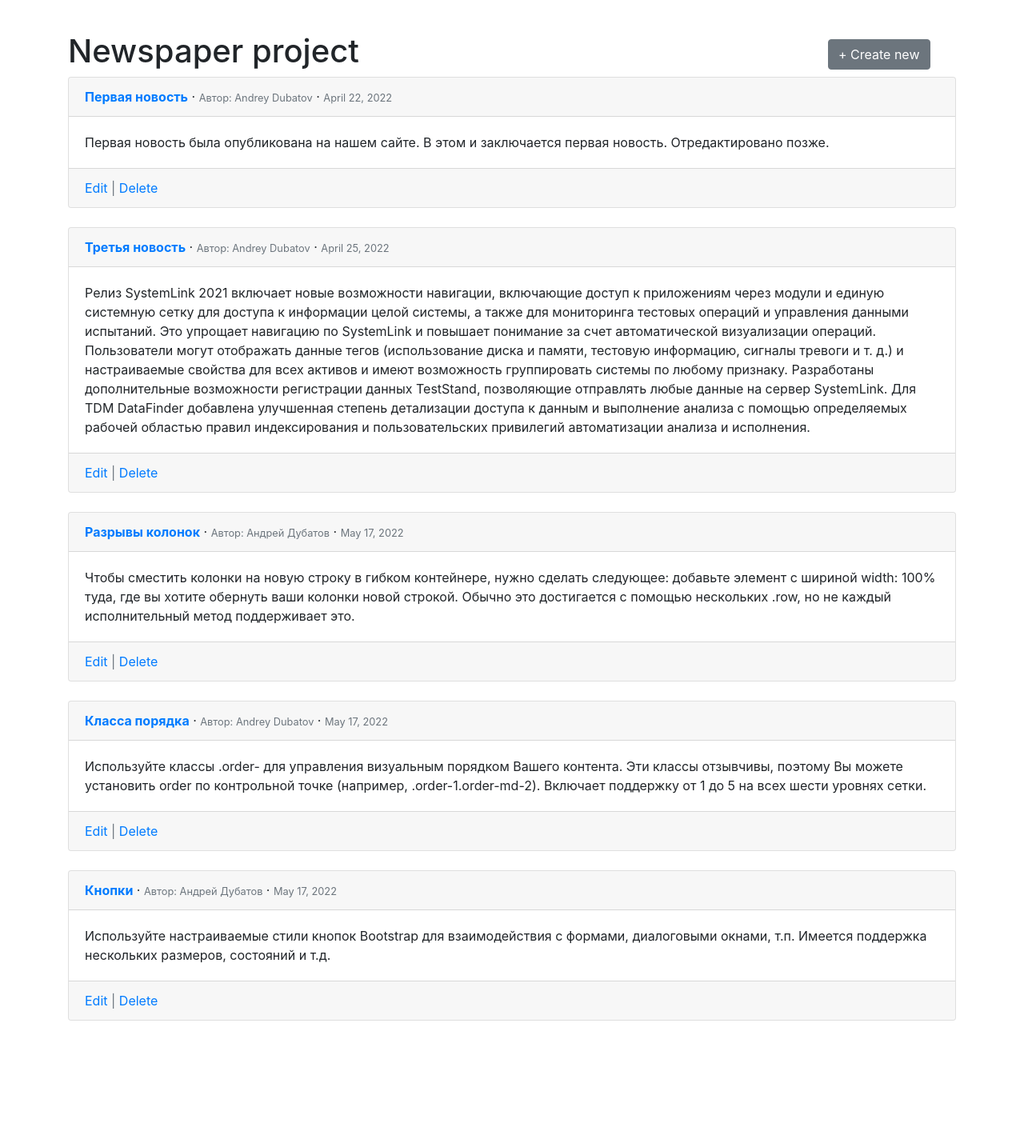
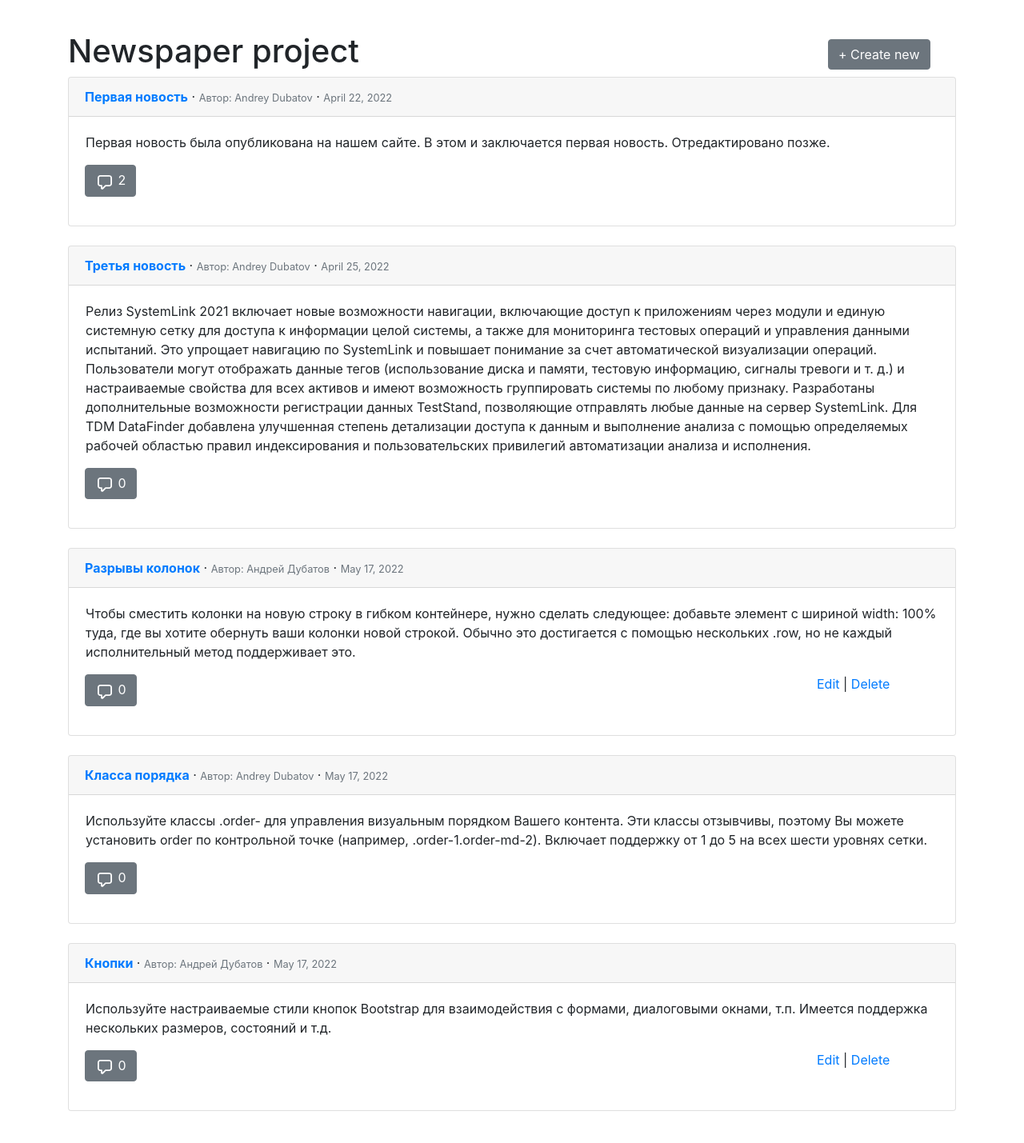
Before and after one commit to adubatov/dubatov_news, a Django app: page /news/ in a window 1280 px wide. Shown: the part 56-1485 px from the top of the page at 80% size. Before the commit the page ends 1332 px from the top, so only its background shows below. Run offline with Django 4.2, Linux system fonts and the light colour scheme; a user stored in the database is signed in; data comes from the database, SQL or seed files in the repository; both versions use the stored data as it was after the commit; some libraries are stand-ins or nearby versions.

Commit message:
Comments in news_list enhanced

```diff
--- a/news/models.py
+++ b/news/models.py
@@ -1,4 +1,5 @@
-from tkinter import CASCADE
+from datetime import datetime
+
 from django.db import models
 from django.contrib.auth import get_user_model
 from django.urls import reverse
@@ -18,14 +19,16 @@ class Article(models.Model):
         return reverse("news_detail", kwargs={"pk": self.pk})
 
 
-# class Comment(models.Model):
-#     author = models.ForeignKey(get_user_model(), on_delete=CASCADE)
-#     article = models.ForeignKey(Article, on_delete=CASCADE)
-#     comment = models.TextField(max_length=1000)
-#     pub_date = models.DateTimeField(auto_now_add=True)
 
-#     def __str__(self):
-#         return self.comment
+class Comment(models.Model):
+    author = models.ForeignKey(get_user_model(), on_delete=models.CASCADE)
+    article = models.ForeignKey(Article, on_delete=models.CASCADE, related_name = 'comments')
+    comment = models.TextField(max_length=1000)
+    pub_date = models.DateTimeField(auto_now_add=True)
 
-#     def get_absolute_url(self):
-#         return reverse("news_list", kwargs={"pk": self.pk})
+
+    def __str__(self):
+        return self.comment
+
+    def get_absolute_url(self):
+        return reverse("news_list", kwargs={"pk": self.pk})
--- a/templates/base.html
+++ b/templates/base.html
@@ -42,12 +42,16 @@ href="{% url 'password_change'%}">Change password</a> <div class="dropdown-divid
 </div>
 <!-- Optional JavaScript -->
 <!-- jQuery first, then Popper.js, then Bootstrap JS -->
-<script src="https://code.jquery.com/jquery-3.3.1.slim.min.js" integrity="sha384-q8i/X+965DzO0rT7abK41JStQIAqVgRVzpbzo5smXKp4YfRvH+8abtTE1Pi6jizo"
+
+{% comment %} <script src="https://code.jquery.com/jquery-3.3.1.slim.min.js" integrity="sha384-q8i/X+965DzO0rT7abK41JStQIAqVgRVzpbzo5smXKp4YfRvH+8abtTE1Pi6jizo"
 crossorigin="anonymous"></script>
 <script src="https://cdnjs.cloudflare.com/ajax/libs/popper.js/1.14.3/
 umd/popper.min.js" integrity="sha384-ZMP7rVo3mIykV+2+9J3UJ46jBk0WLaUAdn689aCwoqbBJiSnjAK/
 l8WvCWPIPm49"
 crossorigin="anonymous"></script>
 <script src="https://stackpath.bootstrapcdn.com/bootstrap/4.1.3/js/bootstrap.min.js" integrity="sha384-ChfqqxuZUCnJSK3+MXmPNIyE6ZbWh2IMqE241rYiqJxyMiZ6OW/JmZQ5stwEULTy"
-crossorigin="anonymous"></script>
+crossorigin="anonymous"></script> {% endcomment %}
+
+<script src="https://cdn.jsdelivr.net/npm/bootstrap@5.1.3/dist/js/bootstrap.bundle.min.js" integrity="sha384-ka7Sk0Gln4gmtz2MlQnikT1wXgYsOg+OMhuP+IlRH9sENBO0LRn5q+8nbTov4+1p" crossorigin="anonymous"></script>
+
 </body> </html>
--- a/templates/news_create.html
+++ b/templates/news_create.html
@@ -1,4 +1,6 @@
 {% extends 'base.html' %}
+
+{% load crispy_forms_tags %}
 
 {% block title %}Create news{% endblock title %}
 
@@ -6,7 +8,7 @@
 <h1>Create new article</h1>
 <form action="" method="post">
     {% csrf_token %}
-    {{ form.as_p }}
+    {{ form|crispy }}
     <button class="btn btn-info ml-2">Create</button>
 </form>
 {% endblock content %}
--- a/templates/news_list.html
+++ b/templates/news_list.html
@@ -11,23 +11,74 @@
     <div class="col-2 justify-content-end"><a class="btn btn-secondary" href="{% url 'news_create' %}">+ Create new</a></div>
     {% endif %}
 </div>
+
     {% if object_list %}
         {% for article in object_list %}
             <article class="card">
                 <div class="card-header">
                     <span class="font-weight-bold"><a href="{% url 'news_detail' article.pk %}">{{ article.title }}</a></span> &middot;
-                    <small class="text-muted">Автор: <a class="text-muted" href="#">{{ article.author }}</a></small> &middot;
+                    <small class="text-muted">Автор: <a class="text-muted" href="{% url 'user_detail' article.author.pk %}">{{ article.author }}</a></small> &middot;
                     <small class="text-muted">{{ article.pub_date }}</small>
                 </div>
                 <div class="card-body">
-                    {{ article.body }}
+                    <div class="row px-3">
+                        {{ article.body }}
+                    </div>
+                    <div class="row py-3">
+                        <div class="col">
+                            <a class="btn btn-secondary" data-bs-toggle="collapse" href="#collapse{{article.pk}}"
+                            role="button" aria-expanded="false" aria-controls="collapse{{article.pk}}">
+                            <svg height="24" viewBox="0 0 24 24" width="24" xmlns="http://www.w3.org/2000/svg">
+                                <g fill="none" fill-rule="evenodd">
+                                    <path d="M0 0h24v24H0z"></path>
+                                    <path d="M16.9 4H7.1c-1.15 0-1.73.11-2.35.44-.56.3-1 .75-1.31 1.31C3.11 6.37 3 6.95 3 8.1v5.8c0 1.15.11 1.73.44 2.35.3.56.75 1 1.31 1.31l.15.07c.51.25 1.04.35 1.95.37h.25v2.21c0 .44.17.85.47 1.16l.12.1c.64.55 1.6.52 2.21-.08L13.37 18h3.53c1.15 0 1.73-.11 2.35-.44.56-.3 1-.75 1.31-1.31.33-.62.44-1.2.44-2.35V8.1c0-1.15-.11-1.73-.44-2.35a3.17 3.17 0 00-1.31-1.31A4.51 4.51 0 0016.9 4zM6.9 5.8h9.99c.88 0 1.18.06 1.5.23.25.13.44.32.57.57.17.32.23.62.23 1.5v6.16c-.02.61-.09.87-.23 1.14-.13.25-.32.44-.57.57-.32.17-.62.23-1.5.23h-4.02a.9.9 0 00-.51.26l-3.47 3.4V17.1c0-.5-.4-.9-.9-.9H6.74a2.3 2.3 0 01-1.14-.23 1.37 1.37 0 01-.57-.57c-.17-.32-.23-.62-.23-1.5V7.74c.02-.61.09-.87.23-1.14.13-.25.32-.44.57-.57.3-.16.58-.22 1.31-.23z" fill="currentColor" fill-rule="nonzero"></path>
+                                </g>
+                            </svg>
+                            {{ article.comments.count }}
+                            </a>
+                        </div>
+                        {% if user.is_authenticated and user == article.author %}
+                        <div class="col-2 ">
+                            <a href="{% url 'news_update' article.pk %}">Edit</a> |
+                            <a href="{% url 'news_delete' article.pk %}">Delete</a>
+                        </div>
+                        {% endif %}
+                    </div>
                 </div>
-                {% if user.is_authenticated and user == article.author or user.is_staff %}
-                <div class="card-footer text-muted">
-                    <a href="{% url 'news_update' article.pk %}">Edit</a> |
-                    <a href="{% url 'news_delete' article.pk %}">Delete</a>
+
+                <div class="card-footer collapse" id="collapse{{ article.pk }}">
+                    {% for comment in article.comments.all %}
+                    <div class="row mx-3 my-3">
+                        <div class="row">
+                            <a class="text-muted" href="{% url 'user_detail' comment.author.pk %}">{{ comment.author }}</a>
+                        </div>
+                        <div class="row">
+                            {{ comment }}
+                        </div>
+                        <div class="row">
+                            <small class="text-muted">{{ comment.pub_date }}</small>
+                        </div>
+                    </div>
+                    {% endfor %}
+
+                    <div class="row mx-3">
+                        <div class="col">
+                        </div>
+                    </div>
+                    <div class="row mx-3">
+                        <div class=col>
+                            <form class="" action="/new_comment/" method="post">
+                                {% csrf_token %}
+                                <div class="mb-3 my-3">
+                                    <textarea class="form-control" rows="3"></textarea>
+                                </div>
+                                <div class="mb-3">
+                                    <button class="btn btn-primary">Comment</button>
+                                </div>
+                            </form>
+                        </div>
+                    </div>
                 </div>
-                {% endif %}
             </article>
             <br>
         {% endfor %}
--- a/users/urls.py
+++ b/users/urls.py
@@ -1,7 +1,8 @@
 from django.urls import path
 
-from .views import SignUpView
+from .views import SignUpView, UserDetailView
 
 urlpatterns = [
     path('signup/', SignUpView.as_view(), name='signup'),
+    path('<int:pk>/', UserDetailView.as_view(), name='user_detail'),
 ]
```
Also changed, not shown: news/admin.py (+22 -2 lines), templates/news_detail.html (+22 -10 lines), templates/user_detail.html (added, +9 -0 lines), users/views.py (+8 -1 lines), db.sqlite3, news/migrations/0002_comment.py (added), news/migrations/0003_alter_comment_article.py (added).
